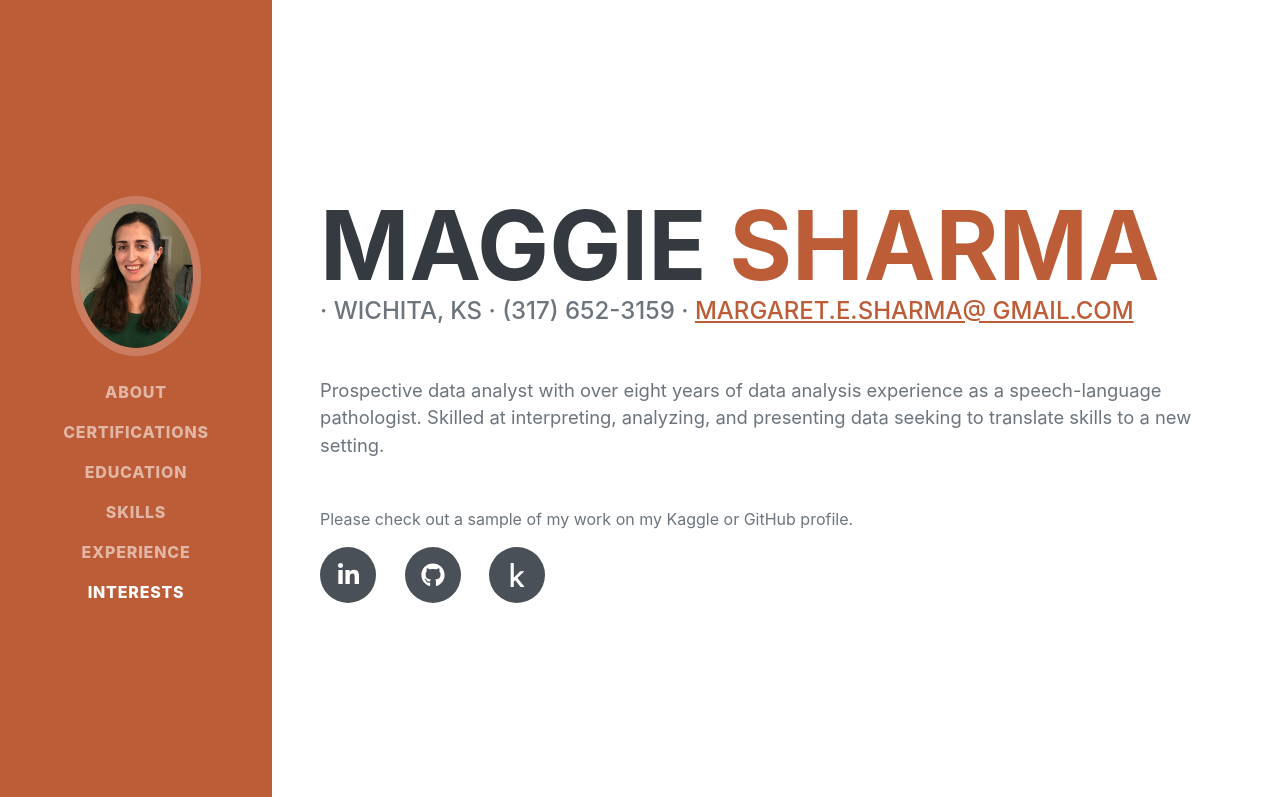
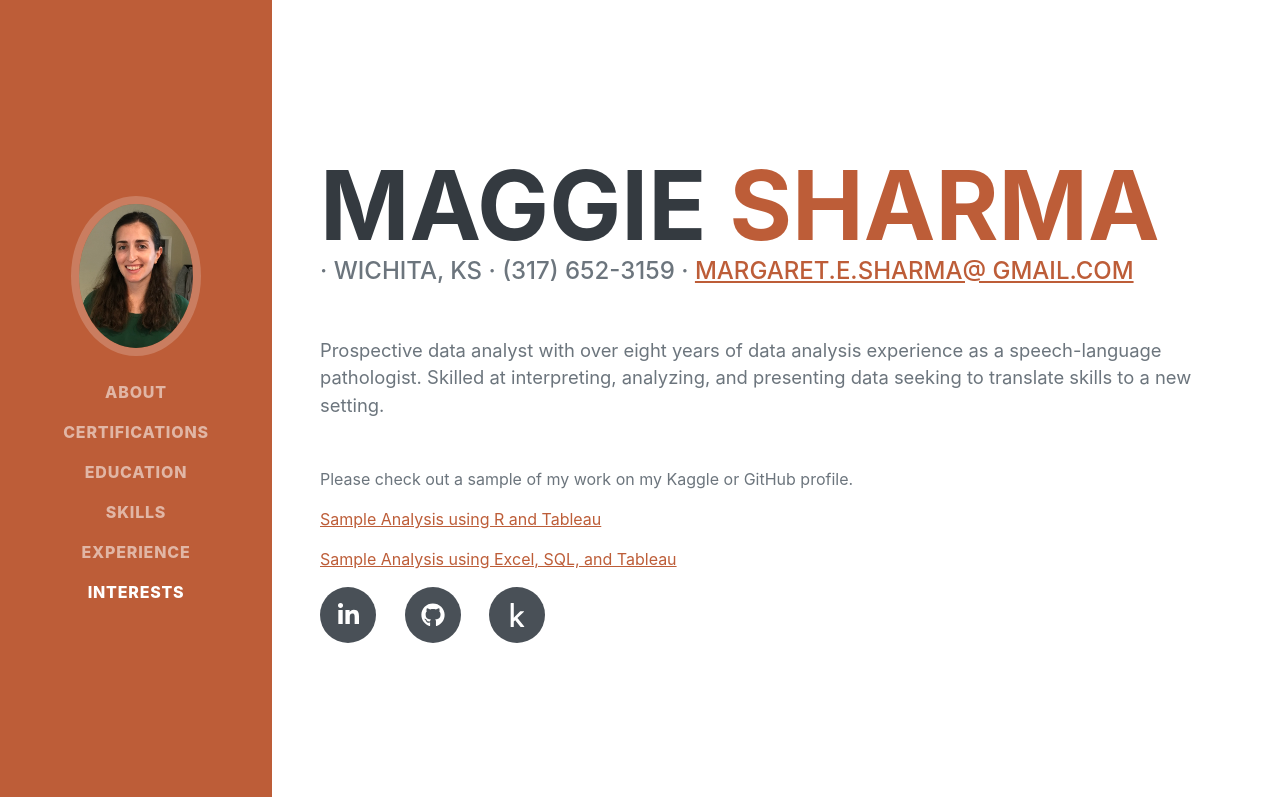
Before and after one commit to maggie-sharma/maggie-sharma.github.io, a plain HTML site: page index.html in a window 1280 px wide. Shown: the top 797 px of the page. Drawn offline with nearby package versions, Linux system fonts and the light colour scheme; a web font is replaced by a local one.

Commit message:
Update index.html

```diff
--- a/index.html
+++ b/index.html
@@ -49,6 +49,8 @@
                     </div>
                     <p class="lead mb-5">Prospective data analyst with over eight years of data analysis experience as a speech-language pathologist. Skilled at interpreting, analyzing, and presenting data seeking to translate skills to a new setting.</p>
                     <p>Please check out a sample of my work on my Kaggle or GitHub profile.</p>
+                    <p> <a href="https://www.kaggle.com/maggiesharma/case-study-analysis-of-supermarket-w-code-chunks">Sample Analysis using R and Tableau</a> </p>
+                    <p> <a href="https://www.kaggle.com/maggiesharma/exploratory-analysis-of-ict-traffic-accidents">Sample Analysis using Excel, SQL, and Tableau</a> </p>
                     <div class="social-icons">
                         <a class="social-icon" href="https://www.linkedin.com/in/maggie-sharma"><i class="fab fa-linkedin-in"></i></a>
                         <a class="social-icon" href="https://github.com/maggie-sharma"><i class="fab fa-github"></i></a>
```
